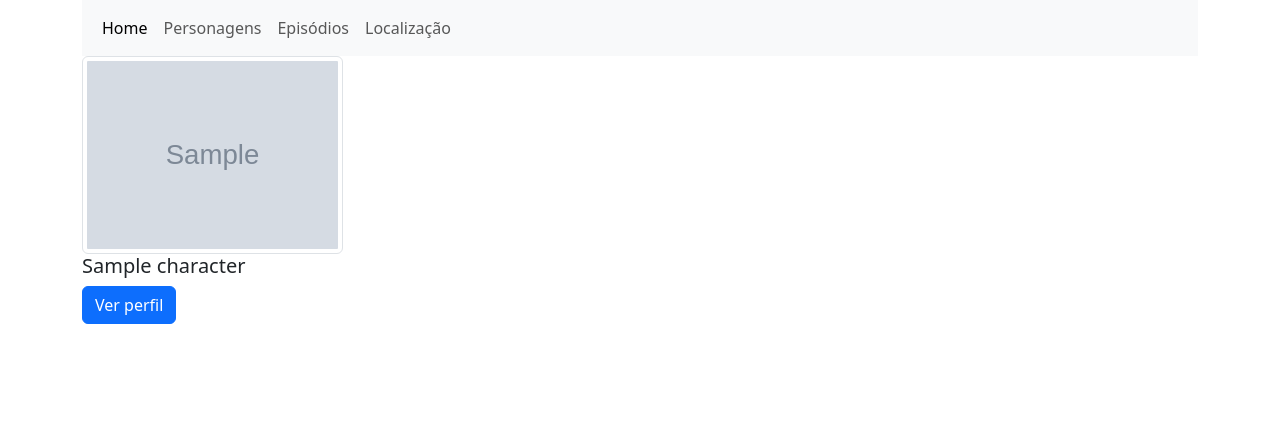
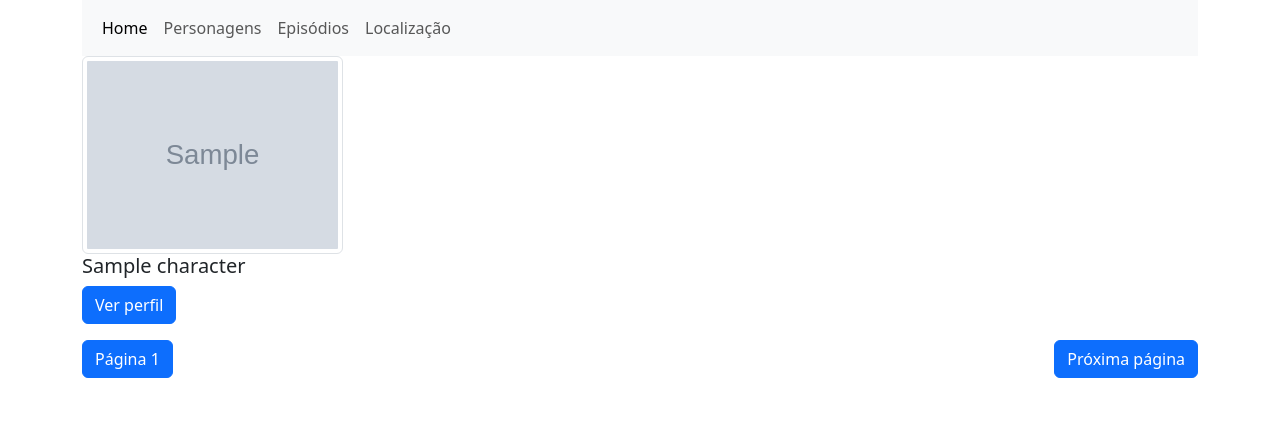
Before and after one commit to anapppp/squad-jill-tarter, a Flask app: template Desafio-4/templates/characters.html in a window 1280 px wide. Shown: the top 440 px of the page. Run offline with Flask 3, Linux system fonts and the light colour scheme; the template is opened without the code that fills it: most values are stand-ins (such as "Sample title", 1, 10 or a date in 2020); grey boxes marked "Sample" are stand-in pictures.

Commit message:
characters completo + adicao de pags de personagens

```diff
--- a/Desafio-4/app.py
+++ b/Desafio-4/app.py
@@ -6,13 +6,13 @@ import json
 app = Flask(__name__)
 
 
-@app.route("/")
-def get_list_characters_page():
-    url = "https://rickandmortyapi.com/api/character/"
+@app.route("/characters/<int:page>")
+def get_list_characters_page(page=1):
+    url = f"https://rickandmortyapi.com/api/character/?page={page}"
     response = urllib.request.urlopen(url)
     data = response.read()
     dict = json.loads(data)
-    return render_template("characters.html", characters=dict["results"])
+    return render_template("characters.html", characters=dict["results"], page=page)
 
 
 @app.route("/profile/<id>")
@@ -107,3 +107,7 @@ def get_episode(id):
     data = response.read()
     dict = json.loads(data)
     return render_template("episode.html", episode=dict)
+
+@app.route("/")
+def home():
+    return get_list_characters_page()
--- a/Desafio-4/templates/characters.html
+++ b/Desafio-4/templates/characters.html
@@ -5,17 +5,26 @@
     {% for character in characters %}
 
         <div class="col-sm-3 col-6">
-
             <img src="{{ character.image }}" alt="{{ character.name }}"
             class="img-fluid img-thumbnail"/>
-
             <h3 class="h5">{{ character.name }}</h3>
             <p>
                 <a href="/profile/{{character.id}}" class="btn btn-primary">
                     Ver perfil</a>
             </p>
-
         </div>
     {% endfor %}
 </div>
+
+<div class="pagination">
+    {% if page > 1 %}
+        <a href="{{ url_for('get_list_characters_page', page=page-1) }}" class="btn btn-primary">Página anterior</a>
+    {% endif %}
+
+    <span class="btn btn-primary">Página {{ page }}</span>
+
+    {% if characters %}
+        <a href="{{ url_for('get_list_characters_page', page=page+1) }}" class="btn btn-primary">Próxima página</a>
+    {% endif %}
+</div>
 {% endblock %}
--- a/Desafio-4/templates/layout.html
+++ b/Desafio-4/templates/layout.html
@@ -5,6 +5,26 @@
     <meta name="viewport" content="width=device-width, initial-scale=1.0">
     <title>Rick and Morty API</title>
     <link href="https://cdn.jsdelivr.net/npm/bootstrap@5.3.1/dist/css/bootstrap.min.css?v=1" rel="stylesheet" integrity="sha384-4bw+/aepP/YC94hEpVNVgiZdgIC5+VKNBQNGCHeKRQN+PtmoHDEXuppvnDJzQIu9" crossorigin="anonymous">
+    <style>
+        .pagination {
+            display: flex;
+            justify-content: space-between;
+            align-items: center;
+        }
+
+        .pagination-item {
+            flex-grow: 1;
+            text-align: center;
+        }
+
+        .pagination-item:first-child {
+            text-align: left;
+        }
+
+        .pagination-item:last-child {
+            text-align: right;
+        }
+    </style>
 </head>
 <body>
 
--- a/Desafio-4/templates/nav.html
+++ b/Desafio-4/templates/nav.html
@@ -1,7 +1,6 @@
 <header>
   <nav class="navbar navbar-expand-lg bg-body-tertiary">
       <div class="container-fluid">
-
           <button class="navbar-toggler"
           type="button"
           data-bs-toggle="collapse"
@@ -14,10 +13,11 @@
           <div class="collapse navbar-collapse" id="navbarNav">
               <ul class="navbar-nav">
                   <li class="nav-item">
-            <a class="nav-link active" aria-current="page" href="#">Home</a>
+                      <a class="nav-link active" aria-current="page" href="/">Home</a>
+                  </li>
                   <li class="nav-item">
-              <li class="nav-item">
-                <a class="nav-link" href="/">Personagens</a>
+                      <a class="nav-link" href="/characters/1">Personagens</a>
+                  </li>
                   <li class="nav-item">
                       <a class="nav-link" href="/episodes">Episódios</a>
                   </li>
@@ -29,3 +29,10 @@
       </div>
   </nav>
 </header>
+
+<main class="container">
+  {% block content %}
+  {% endblock %}
+</main>
+</body>
+</html>
```
Also changed, not shown: Desafio-4/templates/profile.html (+9 -6 lines). Lines whose indentation alone changed are shown as unchanged.
